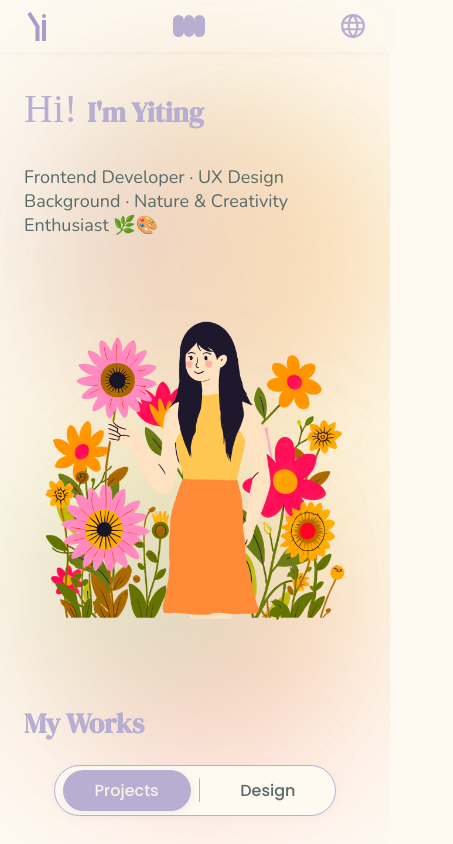
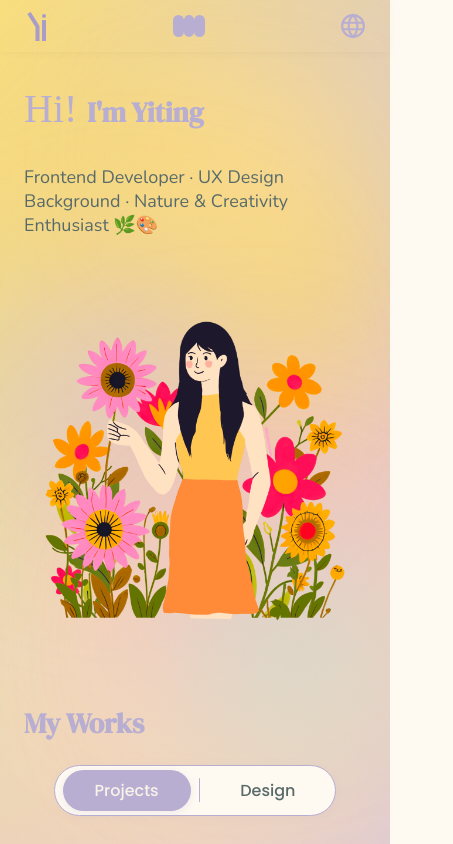
Before and after one commit to Yiting-zh/yiting-portfolio, a React (Vite) app: page / in a window 390 px wide. Shown: the top 844 px of the page, 453 px wide, since content can reach past the window. Built offline with nearby package versions, Linux system fonts and the light colour scheme; a web font is replaced by a local one.

Commit message:
Mobile background now uses randomly placed static balls for improved performance and aesthetics; desktop retains animated balls.

```diff
--- a/src/Components/BallsBackground.jsx
+++ b/src/Components/BallsBackground.jsx
@@ -11,13 +11,9 @@ const balls = [
   { color: 'rgba(186, 230, 213, 0.7)', size: 200, duration: 12 },
 ];
 
-function Ball({ color, size, duration, index }) {
-  // Each ball gets a unique animation name for staggered movement
-  const animName = `ball-move-${index}`;
-  return (
-    <div
-      className="ball-bg"
-      style={{
+function Ball({ color, size, top, left, animate, duration, index }) {
+  // PC端动画，移动端静止
+  const style = {
     background: color,
     width: size,
     height: size,
@@ -25,24 +21,44 @@ function Ball({ color, size, duration, index }) {
     position: "absolute",
     borderRadius: "50%",
     pointerEvents: "none",
-        animation: `${animName} ${duration}s linear infinite alternate`,
-        top: 0,
-        left: 0,
-      }}
-    />
-  );
+    top: top || 0,
+    left: left || 0,
+  };
+  if (animate) {
+    style.animation = `ball-move-${index} ${duration}s linear infinite alternate`;
+  }
+  return <div className="ball-bg" style={style} />;
 }
 
 
+
 const BallsBackground = () => {
-  // Generate keyframes for each ball's movement with multiple random points
+  const isMobile = typeof window !== 'undefined' && window.innerWidth < 768;
+
+  // 移动端静止球：随机分布
+  const [mobileBalls, setMobileBalls] = React.useState([]);
+
   React.useEffect(() => {
+    if (isMobile) {
+      // 生成随机位置的球
+      const ballsWithPos = balls.map(ball => {
+        const vw = window.innerWidth - ball.size;
+        const vh = window.innerHeight - ball.size;
+        return {
+          ...ball,
+          left: Math.random() * vw,
+          top: Math.random() * vh,
+        };
+      });
+      setMobileBalls(ballsWithPos);
+      return;
+    }
+    // PC端动画球
     const style = document.createElement('style');
     let keyframes = '';
     balls.forEach((ball, i) => {
       const vw = 100 - ball.size / window.innerWidth * 100;
       const vh = 100 - ball.size / window.innerHeight * 100;
-      // Generate 5 random keyframes for each ball
       let frames = [];
       for (let k = 0; k < 5; k++) {
         const percent = Math.round((k / 4) * 100);
@@ -57,8 +73,46 @@ const BallsBackground = () => {
     return () => {
       document.head.removeChild(style);
     };
-  }, []);
+  }, [isMobile]);
 
+  if (isMobile) {
+    // 移动端静止球叠加渐变背景
+    return (
+      <div
+        className="balls-bg"
+        style={{
+          position: "fixed",
+          top: 0,
+          left: 0,
+          width: "100vw",
+          height: "100vh",
+          zIndex: -1,
+          background:
+            "radial-gradient(circle at 20% 30%, rgba(253,220,113,0.7) 0%, transparent 60%)," +
+            "radial-gradient(circle at 80% 20%, rgba(213,196,224,0.7) 0%, transparent 60%)," +
+            "radial-gradient(circle at 60% 70%, rgba(249,214,193,0.7) 0%, transparent 60%)," +
+            "radial-gradient(circle at 40% 80%, rgba(255,222,173,0.7) 0%, transparent 60%)," +
+            "radial-gradient(circle at 70% 50%, rgba(255,182,193,0.6) 0%, transparent 60%)," +
+            "radial-gradient(circle at 30% 60%, rgba(186,230,213,0.7) 0%, transparent 60%)," +
+            "linear-gradient(135deg, #fde471 0%, #d5c4e0 100%)"
+        }}
+      >
+        {mobileBalls.map((ball, i) => (
+          <Ball
+            key={i}
+            color={ball.color}
+            size={ball.size}
+            top={ball.top}
+            left={ball.left}
+            animate={false}
+            index={i}
+          />
+        ))}
+      </div>
+    );
+  }
+
+  // PC端动画球
   return (
     <div
       className="balls-bg"
@@ -78,6 +132,7 @@ const BallsBackground = () => {
           color={ball.color}
           size={ball.size}
           duration={ball.duration}
+          animate={true}
           index={i}
         />
       ))}
```
Also changed, not shown: 3 other files (tests, documents, lock files or other folders). Lines whose indentation alone changed are shown as unchanged.
